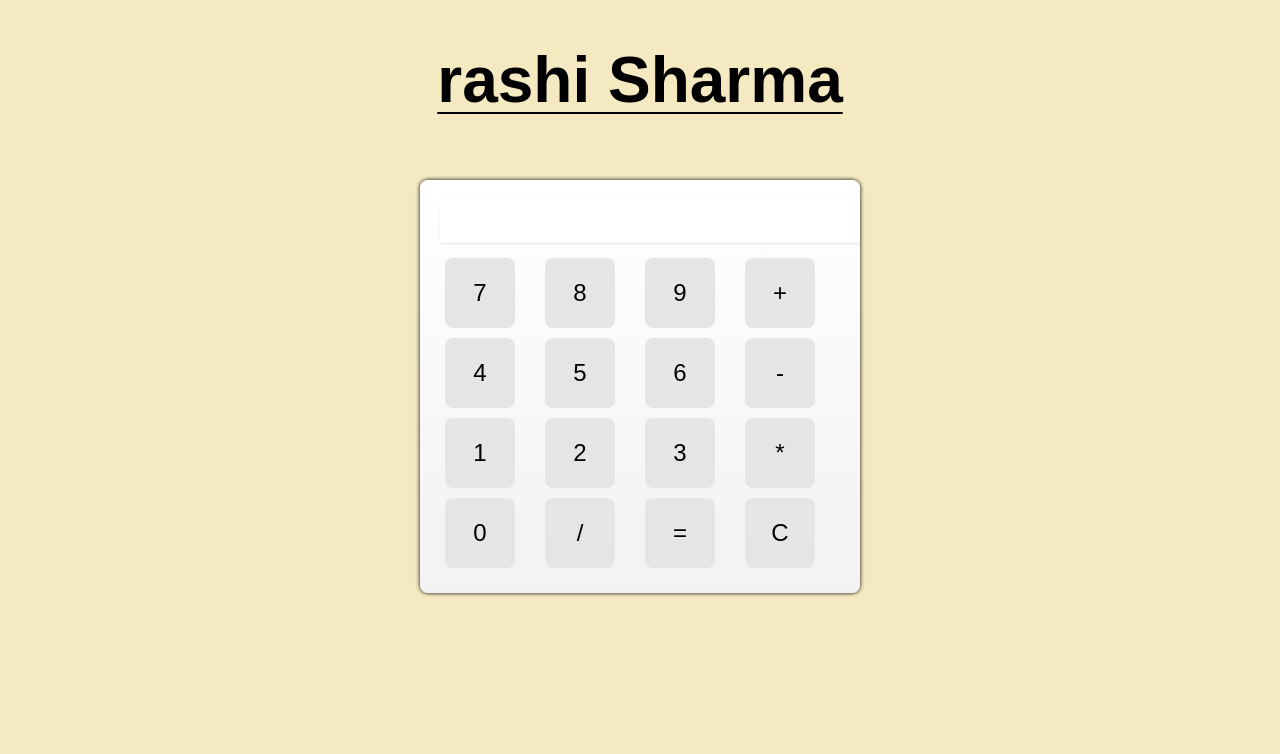
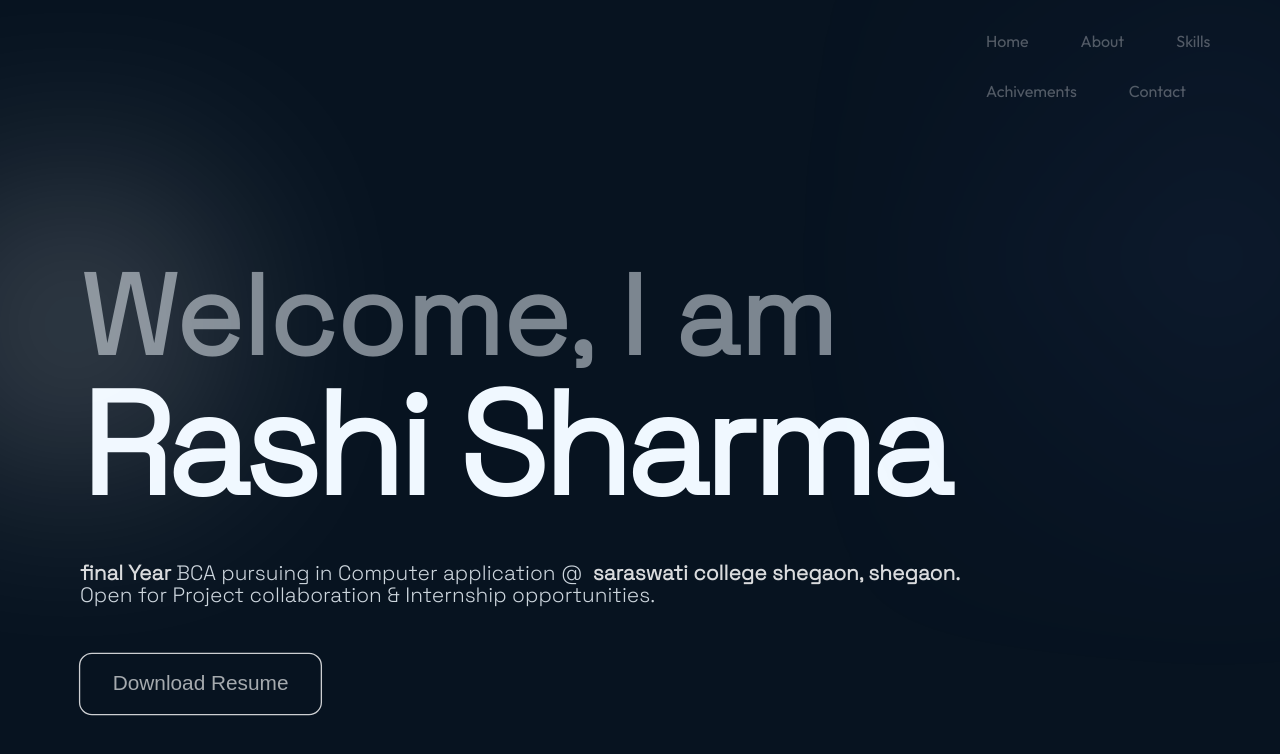
Before and after one commit to rashisharma4614/codsoft, a plain HTML site: page index.html in a window 1280 px wide. Drawn offline with Linux system fonts and the light colour scheme.

Commit message:
Add files via upload

```diff
--- a/index.html
+++ b/index.html
@@ -1,47 +1,54 @@
-<!--
-    CodSoft Internship - Web Development
-    Batch - July
-    Name - Mohit Jaiswal
-    Date - 09/07/2023
-    Level 1 (Task 3) - Simple Calculator
--->
-
 <!DOCTYPE html>
-<html>
+<html lang="en">
 
 <head>
-    <title>rashi sharma - Level 1 (Task 2)</title>
-    <link rel="stylesheet" type="text/css" href="style.css">
+    <meta charset="UTF-8">
+    <meta http-equiv="X-UA-Compatible" content="IE=edge">
+    <meta name="viewport" content="width=device-width, initial-scale=1.0">
+    <title>Rashi Sharma</title>
+    <link rel="stylesheet" href="style.css">
+    <link rel="shortcut icon" href="/Images/Logo/Favicon.ico" type="image/x-icon">
 </head>
 
 <body>
 
-    <div class="container">
-        <h1>rashi Sharma</h1>
-    </div>
-    <div class="calculator">
-        <input type="text" id="result" readonly>
-        <div class="buttons">
-            <button onclick="appendNumber('7')">7</button>
-            <button onclick="appendNumber('8')">8</button>
-            <button onclick="appendNumber('9')">9</button>
-            <button onclick="appendOperator('+')">+</button>
-            <button onclick="appendNumber('4')">4</button>
-            <button onclick="appendNumber('5')">5</button>
-            <button onclick="appendNumber('6')">6</button>
-            <button onclick="appendOperator('-')">-</button>
-            <button onclick="appendNumber('1')">1</button>
-            <button onclick="appendNumber('2')">2</button>
-            <button onclick="appendNumber('3')">3</button>
-            <button onclick="appendOperator('*')">*</button>
-            <button onclick="appendNumber('0')">0</button>
-            <button onclick="appendOperator('/')">/</button>
-            <button onclick="calculate()">=</button>
-            <button onclick="clearResult()">C</button>
-        </div>
-    </div>
 
-    <script src="script.js"></script>
+    <!-- Heading and Navigartion Bar -->
+    <header id="header">
+        <nav class="navbar" id="navbar">
+            <div class="menu">
+                <ul class="bar">
+                    <li><a href="/HTML/sorry.html" class="active" target="_blank">Home</a></li>
+                    <li><a href="/HTML/sorry.html" target="_blank">About</a></li>
+                    <li><a href="/HTML/sorry.html" target="_blank">Skills</a></li>
+                    <li><a href="/HTML/sorry.html" target="_blank">Achivements</a></li>
+                    <li><a href="/HTML/sorry.html" target="_blank">Contact</a></li>
+                </ul>
+            </div>
+        </nav>
+    </header>
+
+
+    <!-- Homepage -->
+    <section class="homepage" id="homepage">
+        <h1 class="welcome">
+            Welcome, I am
+        </h1>
+        <h1 class="myname">
+            Rashi Sharma
+        </h1>
+        <p class="intro">
+
+            <span style="padding-right: 5px">final Year</span>BCA pursuing in Computer application @ <span style="padding-left: 5px"><a href="https://mitaoe.ac.in/" target="_blank">saraswati college shegaon, shegaon.</a></span>
+            <br> Open for Project collaboration & Internship opportunities.
+        </p>
+        <div id="gradient1"></div>
+        <div id="gradient2"></div>
+
+        <button class="resume" id="resume">
+            <a href="/Mohit_Jaiswal_Resume.pdf" target="_blank">Download Resume</a>
+        </button>
+    </section>
 </body>
 
 </html>
--- a/style.css
+++ b/style.css
@@ -1,81 +1,366 @@
+@import url('https://fonts.googleapis.com/css2?family=Space+Grotesk:wght@300&display=swap');
+@import url('https://fonts.googleapis.com/css2?family=Outfit&display=swap');
 
-body {
-  background: rgb(244, 233, 192);
-  font-family: Arial, sans-serif;
-  margin: 0;
-  padding: 0;
+
+html {
+    scroll-behavior: smooth;
+ }
+
+
+/* Scrollbar */
+::-webkit-scrollbar {
+    width: 3.5px;
+  }
+
+::-webkit-scrollbar-track {
+    background-color: #ffffffa8;
+    border-radius: 0px;
+  }
+
+::-webkit-scrollbar-thumb {
+    background: #bc52fa;
+    border-radius: 5px;
+  }
+
+
+/* CSS Variables */
+:root{
+    --primary-color: aliceblue;
+    --secondary-color: #071320;
+    --main-heading: #f1f9ff;
+    --primary-heading: #f1f9ff;
+    --secondary-heading: #646e79;
 }
 
-.container {
-  display: flex;
-  justify-content: center;
-  align-items: center;
-  font-size: 2rem;
-  text-decoration: underline 2px;
-  text-underline-offset: 10px;
+
+/* CSS Reset */
+*{
+    margin: 0;
+    padding: 0;
+    box-sizing: content-box;
 }
 
-.calculator {
-  width: 80%;
-  max-width: 400px;
-  margin: 20px auto;
-  padding: 20px;
-  background: linear-gradient(180deg, #ffffff, #f2f2f2);
-  border-radius: 8px;
-  box-shadow: 0 2px 6px rgba(0, 0, 0, 0.1);
-  text-align: center;
-  -webkit-box-shadow: 0 0 4px black;
-   box-shadow: 0 0 4px black;
+body{
+    background-color: #071320;
+    color: var(--primary-color);
+    /* height: 500em; */
 }
 
-.calculator input {
-  width: 100%;
-  margin-bottom: 10px;
-  padding: 10px;
-  font-size: 20px;
-  text-align: right;
-  border: none;
-  border-radius: 4px;
-  box-shadow: 0 1px 2px rgba(0, 0, 0, 0.1);
+
+/* Navigation Bar */
+.navbar ul{
+    font-family: 'Outfit', sans-serif;
+    list-style-type: none;
+    margin-top: 1em;
+    margin-left: 60em;
+    padding: 0;
+    overflow: hidden;
+    /* z-index: -1; */
 }
 
-.calculator button {
-  width: 70px;
-  height: 70px;
-  margin: 5px;
-  font-size: 24px;
-  background-color: #e5e5e5;
-  border: none;
-  border-radius: 8px;
-  cursor: pointer;
-  transition: background-color 0.3s ease;
+.navbar ul li{
+    float: left;
 }
 
-.calculator button:hover {
-  background-color: #d4d4d4;
+.navbar ul li a{
+    font-size: 1em;
+    font-weight: 100;
+    display: block;
+    color: white;
+    opacity: 30%;
+    border: 1px solid rgba(255, 255, 255, 0);
+    border-radius: 10px;
+    text-align: center;
+    padding: 14px 25px;
+    text-decoration: none;
 }
 
-.calculator button:active {
-  background-color: #bbbbbb;
+.navbar ul li:hover{
+    cursor: pointer;
 }
 
-.buttons {
-  display: grid;
-  grid-template-columns: repeat(4, 1fr);
+.navbar ul li a:hover{
+    border: 1.5px solid rgba(255, 255, 255, 0.775);
+    opacity: 100%;
 }
 
-@media (max-width: 480px) {
-  .calculator {
+
+/* Homepage */
+.welcome{
+    display: flex;
+    margin-top: 145px;
+    margin-left: 80px;
+    font-size: 7em;
+    opacity: 50%;
+    line-height: 100%;
+    font-family: 'Space Grotesk', sans-serif;
+}
+
+.myname{
+    margin-top: 15px;
+    margin-left: 80px;
+    font-size: 9em;
+    letter-spacing: -5px;
+    line-height: 80%;
+    font-family: 'Space Grotesk', sans-serif;
+}
+
+header::before{
+    content: "";
+    position: absolute;
+    top:0;
+    left: 0;
     width: 100%;
-  }
+    height: 100%;
+    z-index: -1;
+    opacity: 0.3;
+    background-size: cover;
+}
 
-  .calculator input {
-    font-size: 18rem;
-  }
+.graphics1{
+    position: absolute;
+    top: 8em;
+    left: 58vw;
+    transform: rotate(20deg) scale(1);
+    transition: all 0.5s ease-in-out;
+    animation: Move1 7s  infinite  ease-in-out;
+}
 
-  .calculator button {
-    width: 50rem;
-    height: 50rem;
-    font-size: 16rem;
-  }
+.graphics1 img{
+    width: 34em;
+    opacity: 85%;
+    filter: saturate(1.2);
 }
+
+@keyframes Move1{
+    0%{
+        top: 8em;
+    }
+
+    25%{
+        top: 9em;
+    }
+
+    50%{
+        top: 8em;
+    }
+
+    75%{
+        top: 7em;
+    }
+
+    100%{
+        top: 8em;
+    }
+}
+
+.graphics2{
+    z-index: -1;
+    position: absolute;
+    top: 20em;
+    left: 73vw;
+}
+
+.graphics2 img{
+    height: 25em;
+    width: 25em;
+    opacity: 70%;
+    filter: saturate(1.5);
+}
+
+#gradient1{
+    position: absolute;
+    top: 16em;
+    left: 0px;
+    border-radius: 100%;
+    height: 137px;
+    width: 146px;
+    background-color: #ffffff;
+    opacity: 100%;
+    filter: blur(127px);
+}
+
+#gradient2{
+    position: absolute;
+    top: 13em;
+    right: 0px;
+    border-radius: 100%;
+    height: 100px;
+    width: 130px;
+    background-color: #747ef2;
+    opacity: 100%;
+    filter: blur(147px);
+}
+
+.logo{
+    position: absolute;
+    top: 1.5em;
+    left: 2em;
+}
+
+.logo img{
+    height: 40px;
+    width: 40px;
+    opacity: 100%;
+    transition: all 0.7s ease-in-out;
+}
+
+.logo img:hover{
+    transform: rotate(180deg);
+}
+
+.intro{
+    display: block;
+    flex-wrap: wrap;
+    margin-top: 60px;
+    margin-left: 80px;
+    font-size: 1.3em;
+    opacity: 85%;
+    line-height: 105%;
+    font-family: 'Space Grotesk', sans-serif;
+}
+
+.homepage .intro span{
+    display: inline;
+    all: unset;
+    color: white;
+    font-weight: bolder;
+    opacity: 100%;
+}
+
+.homepage .intro span a{
+    display: inline;
+    text-decoration: none;
+    color: white;
+}
+
+#resume{
+    display: block;
+    position: absolute;
+    margin-top: 4em;
+    margin-left: 8em;
+    background-color: transparent;
+    border: 1px solid white;
+    opacity: 80%;
+    border-radius: 10px;
+    text-align: center;
+    padding: 14px 25px;
+    transform: scale(1.3);
+    transition: all 0.6s ease-in-out;
+}
+
+#resume a{
+    font-size: 1.2em;
+    font-weight: 100;
+    color: white;
+    opacity: 80%;
+    text-decoration: none;
+    transition: all 0.5s ease-in-out;
+}
+
+.homepage #resume:hover{
+    cursor: pointer;
+    transform: scale(1.35) translate(2em);
+    border: 1.5px solid white;
+    opacity: 100%;
+}
+
+.homepage #resume:hover a{
+    cursor: pointer;
+    opacity: 100%;
+}
+
+
+
+
+
+
+
+
+
+
+/* Media Queries */
+@media only screen
+  and (min-device-width: 100px)
+  and (max-device-width: 480px)
+  and (-webkit-min-device-pixel-ratio: 2)
+  and (orientation: portrait) {
+
+    .navbar{
+        /* display: none; */
+        visibility: hidden;
+    }
+
+    .menu{
+        visibility: hidden;
+        display: none;
+    }
+
+
+    /* Homepage */
+    .welcome{
+        margin-top:2em;
+    }
+
+    .myname{
+        font-size: 10em;
+        margin-left: 80px;
+        font-weight: bolder;
+    }
+
+    .graphics1{
+        margin-top: 1em;
+        left: 96vw;
+    }
+
+    .graphics1 img{
+        height: 45em;
+        width: 59em;
+        transform: rotate(-20deg);
+    }
+
+    .graphics2{
+        z-index: -1;
+        margin-top: 30em;
+        margin-left: 54vw;
+    }
+
+    .graphics2 img{
+        opacity: 70%;
+        height: 33em;
+        width: 34em;
+    }
+
+    #gradient2{
+        margin-top: 45em;
+        left: 98vw;
+        height: 10em;
+        width: 10em;
+        filter: blur(180px);
+    }
+    .intro{
+        all: unset;
+        display: flex;
+        flex-wrap: wrap;
+        margin-top: 85px;
+        margin-left: 80px;
+        font-size: 1.8em;
+        opacity: 85%;
+        line-height: 120%;
+        font-family: 'Space Grotesk', sans-serif;
+    }
+
+    #resume{
+        display: flex;
+        justify-content: center;
+        align-items: center;
+        height: 4em;
+        width: 16em;
+        margin-left: 30vw;
+        margin-top: 15vh;
+    }
+
+    #resume a{
+        font-size: 1.4em;
+    }
+}
```
